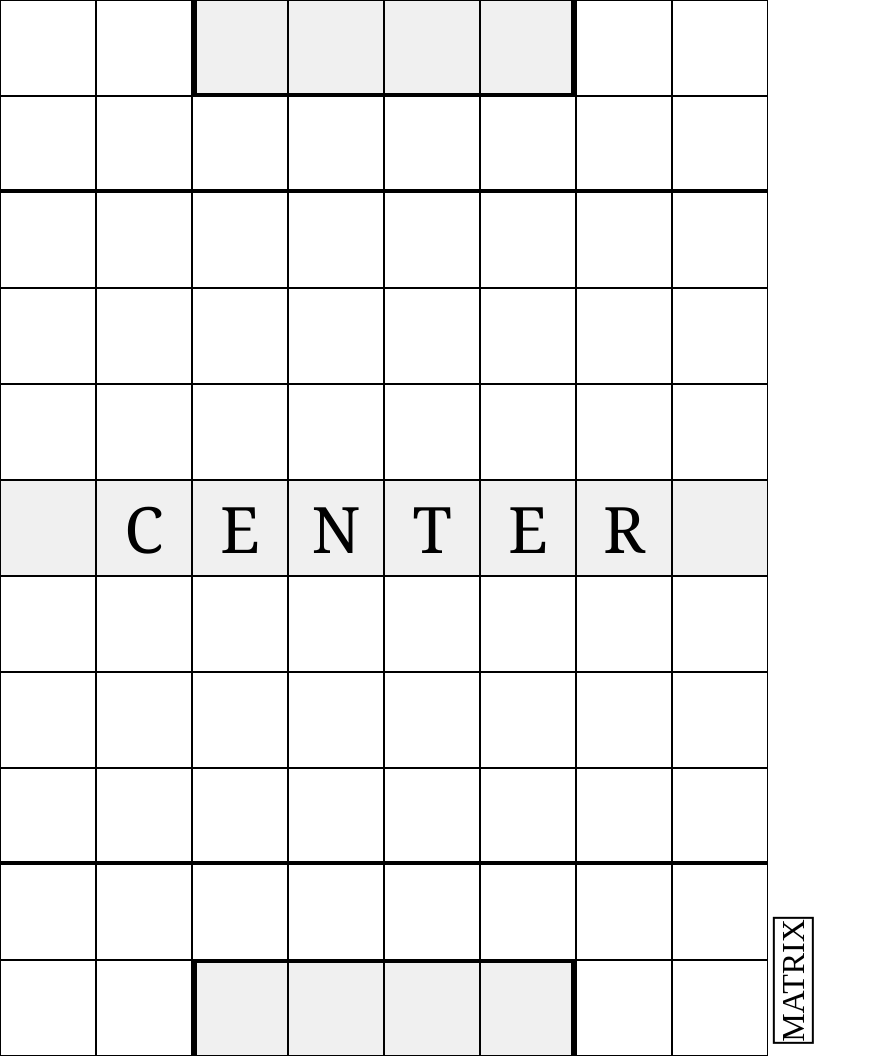
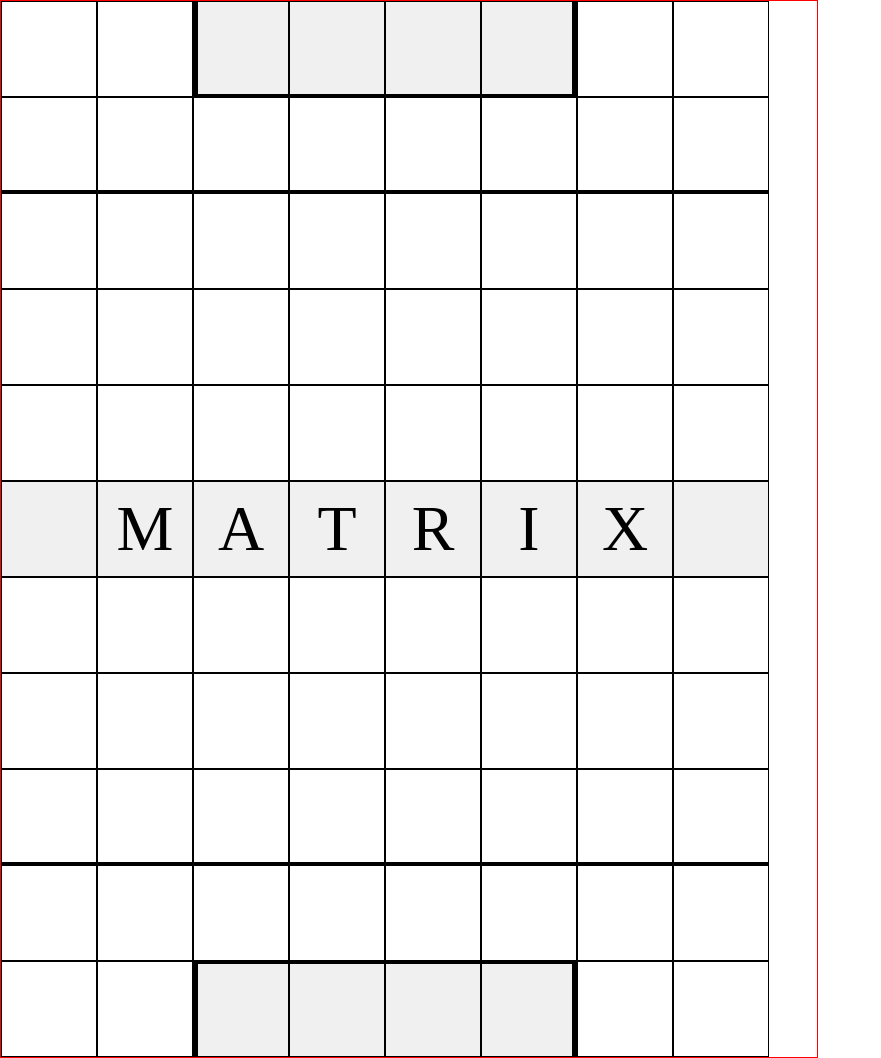
Before and after one commit to ca0v/daniel, a plain HTML site: page matrix/docs/index.html in a window 1280 px wide. Shown: the whole page, without its empty margins (0-881 px from the left). Drawn offline with Linux system fonts and the light colour scheme.

Commit message:
center -> matrix

```diff
--- a/matrix/docs/index.html
+++ b/matrix/docs/index.html
@@ -28,8 +28,8 @@
         justify-content: center;
         align-items: center;
         font-size: 4rem;
-        font-family: Georgia, "Times New Roman", Times, serif;
-        font-weight: 400;
+        font-family: "Times New Roman", Times, serif;
+        color: #000;
         box-sizing: border-box;
       }
 
@@ -74,17 +74,27 @@
         border-right: 5px solid black;
       }
 
+      .board {
+        position: relative;
+        width: 8.5in;
+        height: 11in;
+        border: 1px solid red;
+      }
+
       .trademark {
         position: absolute;
-        top: 10in;
-        left: 7.6in;
-        transform: rotate(270deg);
+        bottom: 0in;
+        right: 0in;
         font-size: 2rem;
         border-right: 2px solid black;
         border-left: 2px solid black;
         border-top: 2px solid black;
         border-bottom: 2px solid black;
-        /* underline text */
+      }
+
+      .trademark > .box {
+        display: flex;
+        justify-content: center;
       }
     </style>
   </head>
@@ -92,8 +102,9 @@
     <!--
     MAKE A 8 BY 11 GRID THAT FITS THE PAPER AND HAS A 0.5 INCH MARGIN ON THE RIGHT HAND SIDE
     --->
-    <div class="grid"></div>
-    <span class="trademark">MATRIX</span>
+    <div class="board">
+      <div class="grid"></div>
+    </div>
     <script>
       function setBoxText(row, col, text) {
         const box = document.querySelector(
@@ -114,7 +125,7 @@
         }
       }
 
-      "CENTER".split("").forEach((letter, index) => {
+      "MATRIX".split("").forEach((letter, index) => {
         setBoxText(5, index + 1, letter)
       })
     </script>
```
